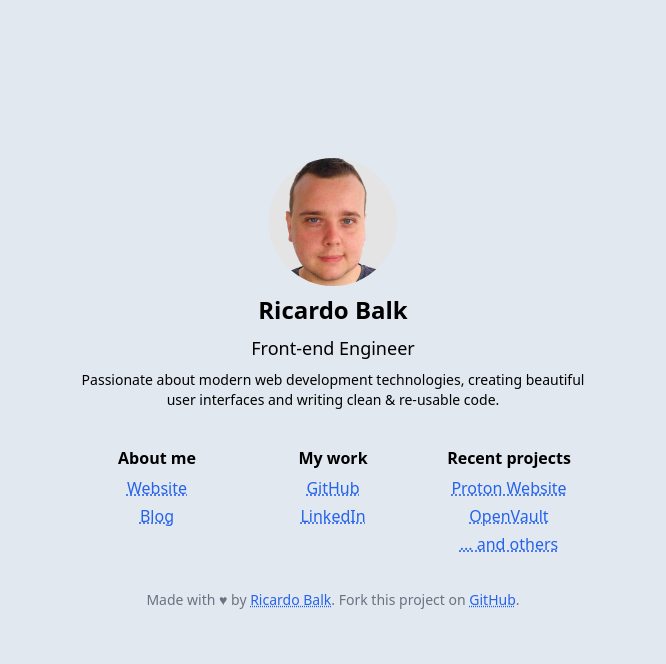
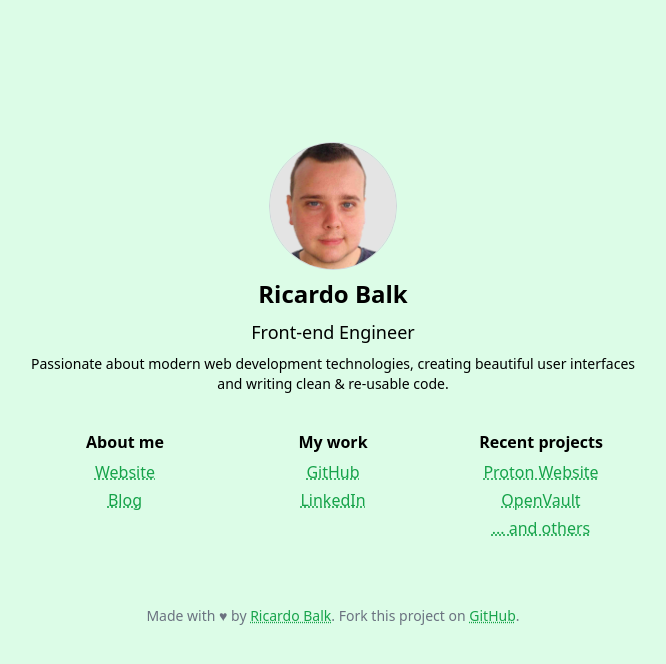
Before and after one commit to ricardobalk/ricardo.nu, a Nuxt app: page / in a window 1280 px wide. Shown: the top 664 px of the page, without its empty margins (307-973 px from the left). Built offline with nearby package versions, Linux system fonts and the light colour scheme.

Commit message:
Some design updates.
- Light green background
- Light green text on dark mode
- Flexbox based layout: less use of margins for spacing around / between blocks.

```diff
--- a/app.vue
+++ b/app.vue
@@ -10,12 +10,12 @@
   @tailwind utilities;
 
   #app {
-    @apply min-h-screen flex md:items-center font-sans bg-slate-200;
+    @apply min-h-screen sm:flex sm:items-center font-sans bg-green-100;
     @apply dark:bg-zinc-900 dark:text-gray-100;
   }
 
   a {
-    @apply text-blue-600 hover:text-blue-800 transition-colors underline decoration-dotted;
-    @apply dark:text-blue-600 dark:hover:text-blue-400;
+    @apply text-green-600 hover:text-green-800 transition-colors underline decoration-dotted;
+    @apply dark:text-green-400 dark:hover:text-green-600;
   }
 </style>
--- a/components/CopyleftNotice.vue
+++ b/components/CopyleftNotice.vue
@@ -21,10 +21,11 @@
 <style lang="postcss">
   .copyleft {
     @apply text-center text-gray-500 text-sm my-8;
-    @apply dark:text-gray-600;
+    @apply dark:text-green-200;
+    @apply transition-opacity dark:opacity-50 dark:hover:opacity-100;
 
     a {
-      @apply dark:text-gray-500 dark:hover:text-gray-300;
+      @apply dark:text-green-500 dark:hover:text-green-700;
     }
   }
 </style>
--- a/layouts/home.vue
+++ b/layouts/home.vue
@@ -32,25 +32,20 @@
 
 <style lang="postcss">
 .layout.home {
-      @apply container max-w-xl mx-auto text-center p-8 h-full;
+      @apply container max-w-2xl mx-auto text-center p-8 flex flex-col gap-4 sm:gap-8;
 
       .header {
-        @apply mb-4 sm:mb-8;
+        @apply flex flex-col gap-2;
 
         .avatar {
-          @apply mb-4 sm:mb-2;
-
           img {
             @apply w-32 h-32 rounded-full mx-auto object-cover;
+            @apply border border-gray-300 dark:border-none;
           }
         }
 
-        .title, .subtitle {
-          @apply mb-2;
-        }
-
         .title {
-          @apply text-xl sm:text-2xl font-bold;
+          @apply text-xl sm:text-2xl font-semibold;
         }
 
         .subtitle {
@@ -58,7 +53,7 @@
         }
 
         .description {
-          @apply text-xs sm:text-sm mb-4;
+          @apply text-xs sm:text-sm;
         }
       }
     }
```
